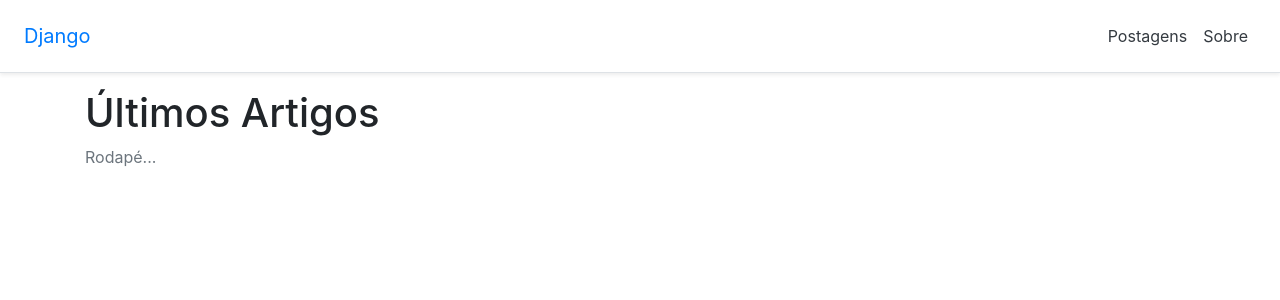
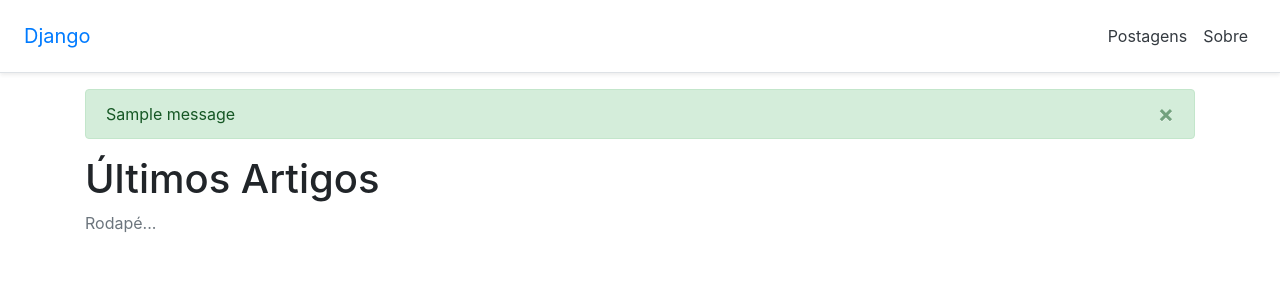
Before and after one commit to AnaOliiveira/Django-blog, a Django app: page / in a window 1280 px wide. Shown: the top 300 px of the page. Run offline with Django 4.2, Linux system fonts and the light colour scheme; tables that the repository leaves empty hold one stand-in row (values such as "Sample post"); one stand-in notice (Sample message) is shown; some libraries are stand-ins or nearby versions.

Commit message:
Inclui flash messages

```diff
--- a/blog/views.py
+++ b/blog/views.py
@@ -8,7 +8,7 @@ from django.http import HttpResponse
 from django.views.decorators.csrf import csrf_exempt
 from blog.models import Post # Acrescentar
 from blog.forms import PostModelForm
-
+from django.contrib import messages
 
 def post_show(request, post_id):
     post = get_object_or_404(Post, pk=post_id)
@@ -57,8 +57,13 @@ class PostCreateView(CreateView):
     model = Post
     template_name = 'post/post_form.html'
     # fields = ('body_text', )
-    success_url = reverse_lazy('posts_list')
+    success_url = reverse_lazy('posts_all')
     form_class = PostModelForm
+    success_message = 'Postagem salva com sucesso.'
+
+    def form_valid(self, request, *args, **kwargs):
+        messages.success(self.request, self.success_message)
+        return super(PostCreateView, self).form_valid(request, *args, **kwargs)
 
 
 class PostDetailView(DetailView):
--- a/templates/_layout1.html
+++ b/templates/_layout1.html
@@ -33,6 +33,7 @@ com o mesmo conteúdo original herdado de _base.html
 
 {% block main %}
     <div class="container">
+        {% include 'messages.html' %}
         {% block content %}
         <p>Conteúdo padrão...</p>
         {% endblock content %}
--- /dev/null
+++ b/templates/messages.html
@@ -0,0 +1,10 @@
+{% for message in messages %}
+<div class="container-fluid p-0">
+  <div class="alert {{ message.tags }} alert-dismissible" role="alert" >
+    <button type="button" class="close" data-dismiss="alert" aria-label="Close">
+      <span aria-hidden="True">&times;</span>
+    </button>
+    {{ message }}
+  </div>
+</div>
+{% endfor %}
```
Also changed, not shown: webapp/settings.py (+9 -1 lines).
